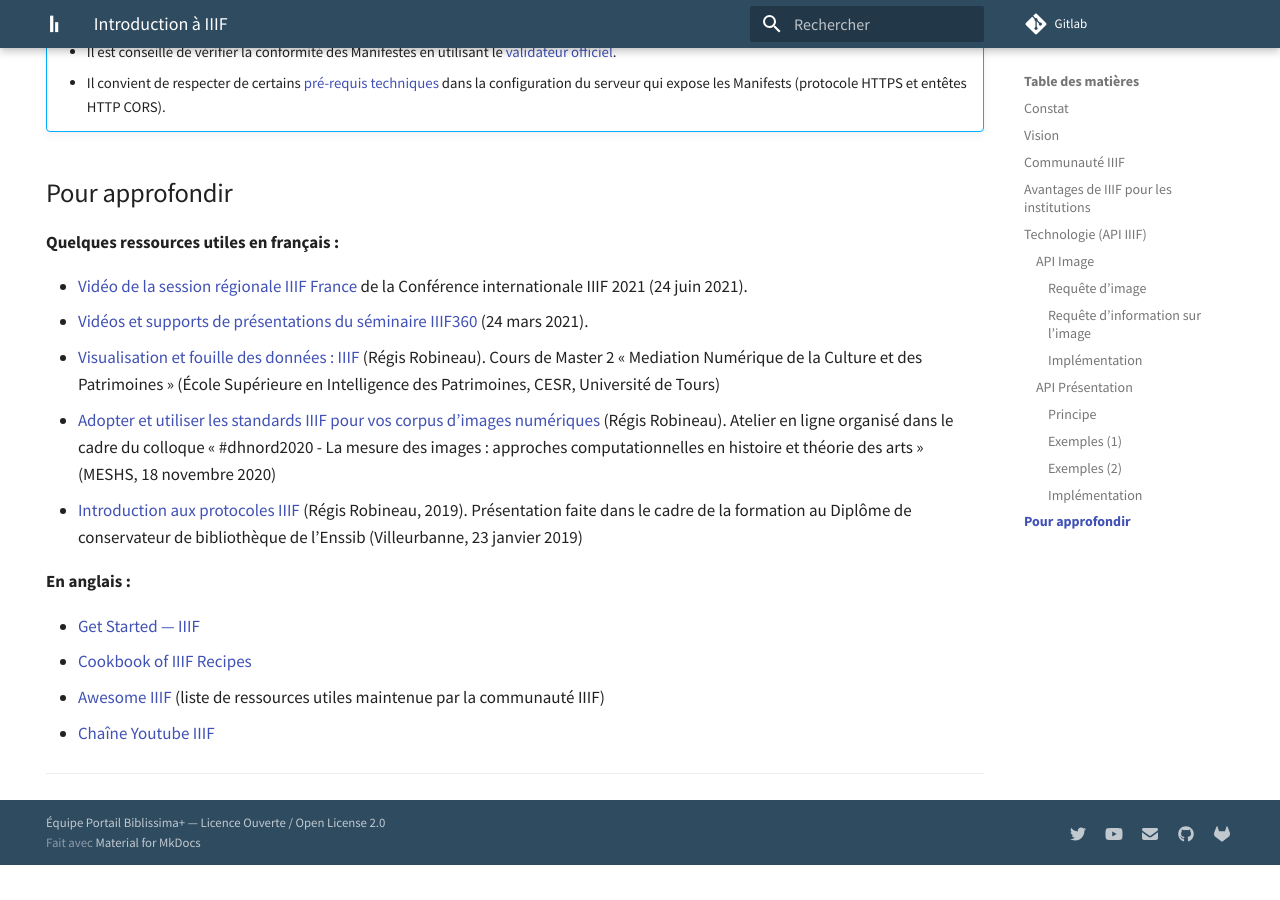
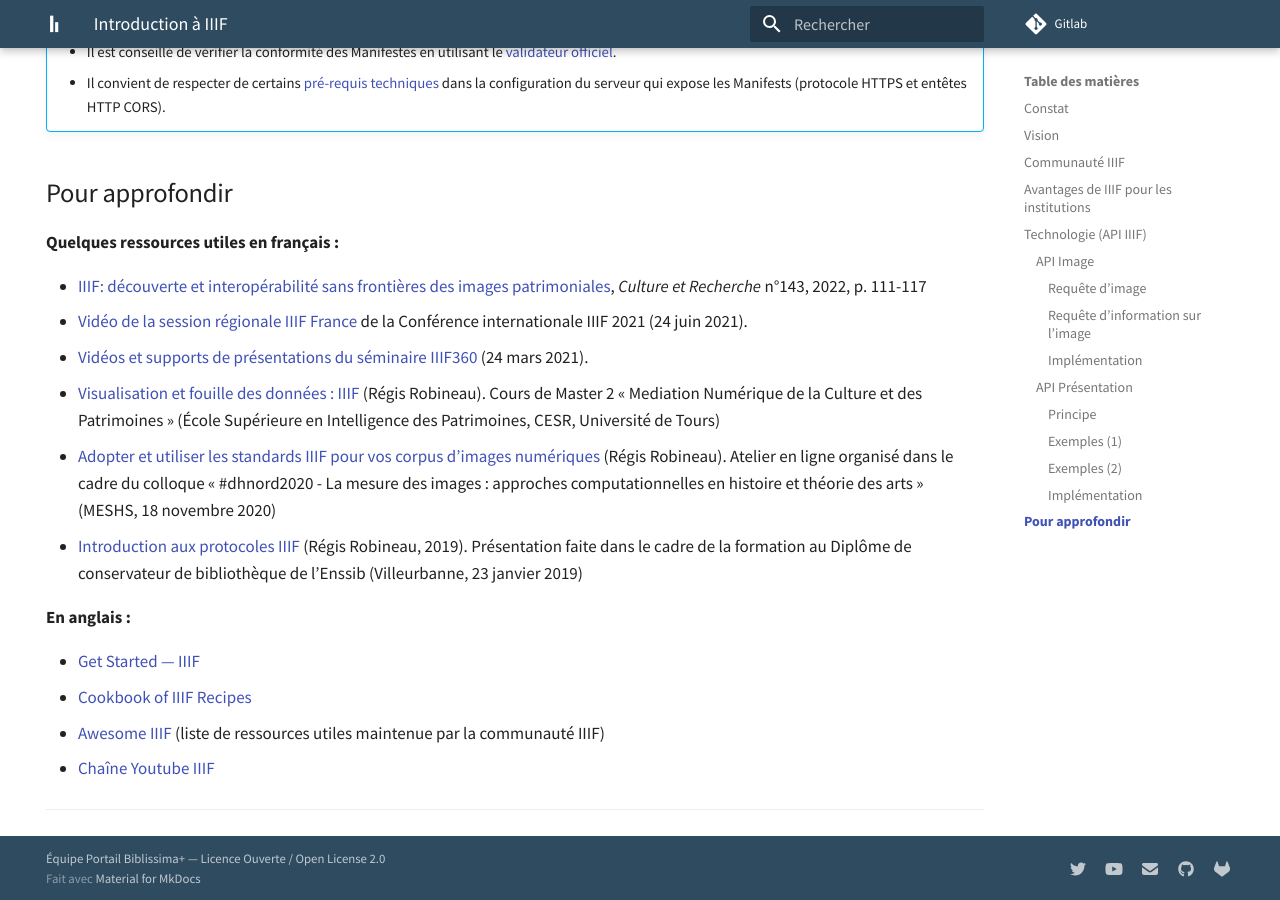
Before and after one commit to biblissima/doc.biblissima, an MkDocs documentation site: the page built from docs/iiif/introduction-iiif.md, in a window 1280 px wide and 900 px high, scrolled down 10605 px. Built offline with MkDocs 1.6.1 and Material for MkDocs 9.7.7, drawn with Linux system fonts in a browser that asks for light colours; before the commit the page ends 11470 px from its top, so only the background shows below that.

Commit message:
Add article on IIIF

```diff
--- a/docs/iiif/introduction-iiif.md
+++ b/docs/iiif/introduction-iiif.md
@@ -256,6 +256,7 @@ Les deux images ci-dessous permettent d'illustrer où sont mobilisées les deux
 
 **Quelques ressources utiles en français :**
 
+- [IIIF: découverte et interopérabilité sans frontières des images patrimoniales](https://www.culture.gouv.fr/fr/Thematiques/Enseignement-superieur-et-Recherche/La-revue-Culture-et-Recherche/La-recherche-culturelle-a-l-international), _Culture et Recherche_ n°143, 2022, p. 111-117
 - [Vidéo de la session régionale IIIF France](https://projet.biblissima.fr/fr/formations-evenements/conference-iiif-2021-session-regionale-iiif-france) de la Conférence internationale IIIF 2021 (24 juin 2021).
 - [Vidéos et supports de présentations du séminaire IIIF360](https://projet.biblissima.fr/fr/evenements/rendez-vous-iiif360-2021) (24 mars 2021).
 - [Visualisation et fouille des données : IIIF](https://github.com/regisrob/Atelier_IIIF_TD_Master_CESR_2020) (Régis Robineau). Cours de Master 2 « Mediation Numérique de la Culture et des Patrimoines » (École Supérieure en Intelligence des Patrimoines, CESR, Université de Tours)
```
